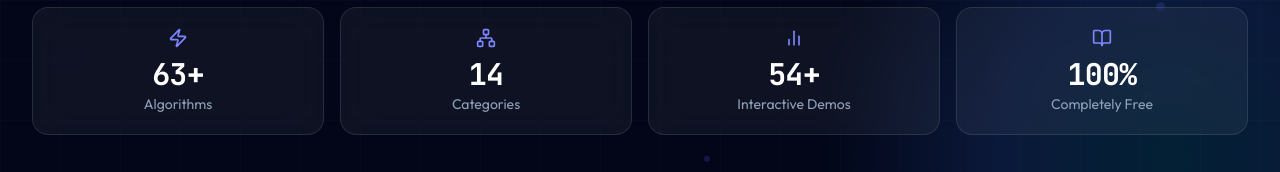
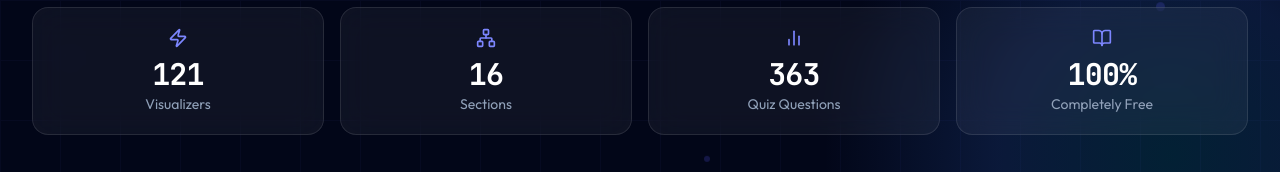
Before and after one commit to Archit1706/DSAverse, a Next.js app: page / in a window 1280 px wide. Shown: the part 780-952 px from the top of the page. Built offline with nearby package versions, Linux system fonts and the light colour scheme.

Commit message:
Take the homepage stats from the generated counts

```diff
--- a/components/Hero.jsx
+++ b/components/Hero.jsx
@@ -5,6 +5,7 @@ import {
     Play, ArrowRight, Github, ChevronDown,
     Zap, BookOpen, BarChart2, Network,
 } from 'lucide-react';
+import { totalPages, totalQuestions, pagesBySection } from '@/data/learningStats';
 
 /* ─── Cycling words ──────────────────────────────────── */
 const WORDS = ['Sorting', 'Searching', 'Recursion', 'Graphs', 'Heaps', 'Dynamic Prog.', 'Backtracking', 'Bit Manip.', 'Strings', 'Trees', 'Divide & Conquer', 'Union-Find'];
@@ -152,11 +153,13 @@ function useCountUp(target, duration = 1600, trigger = true) {
     return val;
 }
 
+/* Counted by scripts/build-learning-data.mjs on every build. These were once
+   typed in by hand and drifted to half the real figures. */
 const STATS = [
-    { label: 'Algorithms',       value: 63, suffix: '+', icon: <Zap className="w-5 h-5" />        },
-    { label: 'Categories',       value: 14, suffix: '',  icon: <Network className="w-5 h-5" />     },
-    { label: 'Interactive Demos',value: 54, suffix: '+', icon: <BarChart2 className="w-5 h-5" />   },
-    { label: 'Completely Free',  value: 100,suffix: '%', icon: <BookOpen className="w-5 h-5" />    },
+    { label: 'Visualizers',      value: totalPages,                           suffix: '',  icon: <Zap className="w-5 h-5" />        },
+    { label: 'Sections',         value: Object.keys(pagesBySection).length,   suffix: '',  icon: <Network className="w-5 h-5" />     },
+    { label: 'Quiz Questions',   value: totalQuestions,                       suffix: '',  icon: <BarChart2 className="w-5 h-5" />   },
+    { label: 'Completely Free',  value: 100,                                  suffix: '%', icon: <BookOpen className="w-5 h-5" />    },
 ];
 
 function StatCard({ stat, index }) {
```
